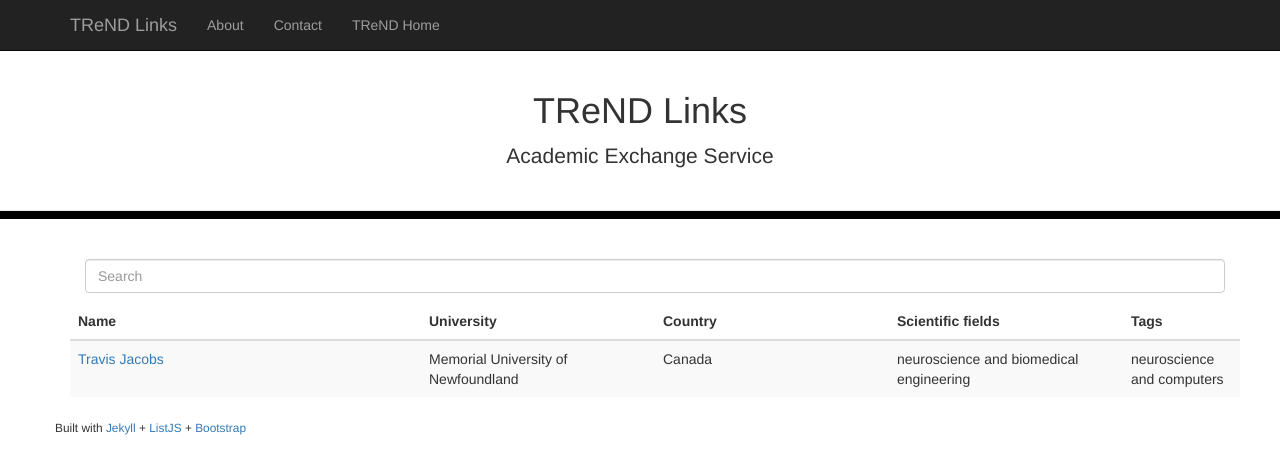
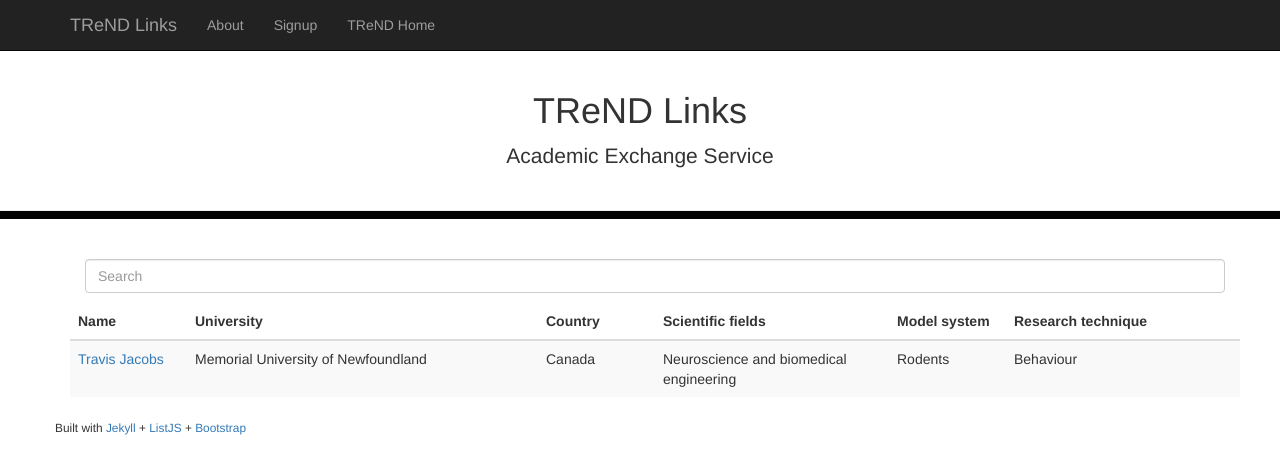
Before and after one commit to travs/TReND-links, a Jekyll site: the page built from index.html, in a window 1280 px wide. Shown: the top 474 px of the page. Built offline with Jekyll 4.4.1, drawn with Linux system fonts in a browser that asks for light colours; nearby versions of some CDN libraries.

Commit message:
Add more fields. Embed submission form.

```diff
--- a/_includes/head.html
+++ b/_includes/head.html
@@ -6,11 +6,11 @@
 
 <script src="//ajax.googleapis.com/ajax/libs/jquery/1.10.2/jquery.min.js"></script>
 
-<script src="javascripts/list.js"></script>
+<script src="/javascripts/list.js"></script>
 
 <!-- Latest compiled and minified CSS -->
 <link rel="stylesheet" href="//netdna.bootstrapcdn.com/bootstrap/3.0.0/css/bootstrap.min.css">
-<link rel="stylesheet" href="css/custom.css"></script>
+<link rel="stylesheet" href="/css/custom.css"></script>
 
 <!-- Latest compiled and minified JavaScript -->
 <script src="//netdna.bootstrapcdn.com/bootstrap/3.0.0/js/bootstrap.min.js"></script>
--- a/_includes/interactive-table.html
+++ b/_includes/interactive-table.html
@@ -8,11 +8,12 @@
 <table class="table table-striped">
 	<thead>
 		<tr>
-			<th style="width:30%;"><span class="sort" data-sort="name">Name</span></th>
-			<th style="width:20%;"><span class="sort" data-sort="university">University</span></th>
-			<th style="width:20%;"><span class="sort" data-sort="country">Country</span></th>
+			<th style="width:10%;"><span class="sort" data-sort="name">Name</span></th>
+			<th style="width:30%;"><span class="sort" data-sort="university">University</span></th>
+			<th style="width:10%;"><span class="sort" data-sort="country">Country</span></th>
 			<th style="width:20%;"><span class="sort" data-sort="fields">Scientific fields</span></th>
-			<th style="width:10%;"><span class="sort" data-sort="tags">Tags</span></th>
+			<th style="width:10%;"><span class="sort" data-sort="model-system">Model system</span></th>
+			<th style="width:20%;"><span class="sort" data-sort="research-technique">Research technique</span></th>
 		</tr>
 	</thead>
 	<tbody class="list">
@@ -21,8 +22,9 @@
 			<td class="name"><a href={{ post.url }}>{{ post.name }}</a></td>
 			<td class="university">{{ post.university }}</td>
 			<td class="country">{{ post.country }}</td>
-			<td class="fields">{{ post.fields | array_to_sentence_string}}</td>
-			<td class="tags">{{ post.tags | array_to_sentence_string }}</td>
+			<td class="fields">{{ post.fields | array_to_sentence_string | capitalize }}</td>
+			<td class="model-system">{{ post.model-system | capitalize }}</td>
+			<td class="research-technique">{{ post.research-technique | capitalize }}</td>
 		</tr>
 	{% endfor %}
 	</tbody>
--- a/_includes/nav.html
+++ b/_includes/nav.html
@@ -6,12 +6,12 @@
         <span class="icon-bar"></span>
         <span class="icon-bar"></span>
       </button>
-      <a class="navbar-brand" href="#">TReND Links</a>
+      <a class="navbar-brand" href="/">TReND Links</a>
     </div>
     <div class="collapse navbar-collapse">
       <ul class="nav navbar-nav">
         <li><a href="#about">About</a></li>
-        <li><a href="#contact">Contact</a></li>
+        <li><a href="signup.html">Signup</a></li>
         <li><a href="http://trendinafrica.org/">TReND Home</a></li>
       </ul>
     </div><!--/.nav-collapse -->
--- a/_posts/2014-04-01-example.md
+++ b/_posts/2014-04-01-example.md
@@ -1,16 +1,14 @@
 ---
 layout: profile
 name: Travis Jacobs
-email:
+email: example@gmail.com
 degree: BSc
 country: Canada
 university: Memorial University of Newfoundland
+model-system: Rodents
+research-technique: Behaviour
 
 fields:
 - neuroscience
 - biomedical engineering
-
-tags:
-- neuroscience
-- computers
 ---
--- a/css/custom.scss
+++ b/css/custom.scss
@@ -17,3 +17,7 @@ hr {
   height: 8px;
   background-color: #000000;
 }
+
+p.fields {
+  font-style: italic;
+}
--- /dev/null
+++ b/signup.html
@@ -0,0 +1,5 @@
+---
+layout: default
+---
+
+<iframe src="https://docs.google.com/forms/d/1VoqM0gd_yZV5QV78s-IVpYqIW0NefRHT7N0XhVFn1nw/viewform?embedded=true" width="100%" height="1000" frameborder="0" marginheight="0" marginwidth="0">Loading...</iframe>
```
Also changed, not shown: _layouts/profile.html (+7 -1 lines).
